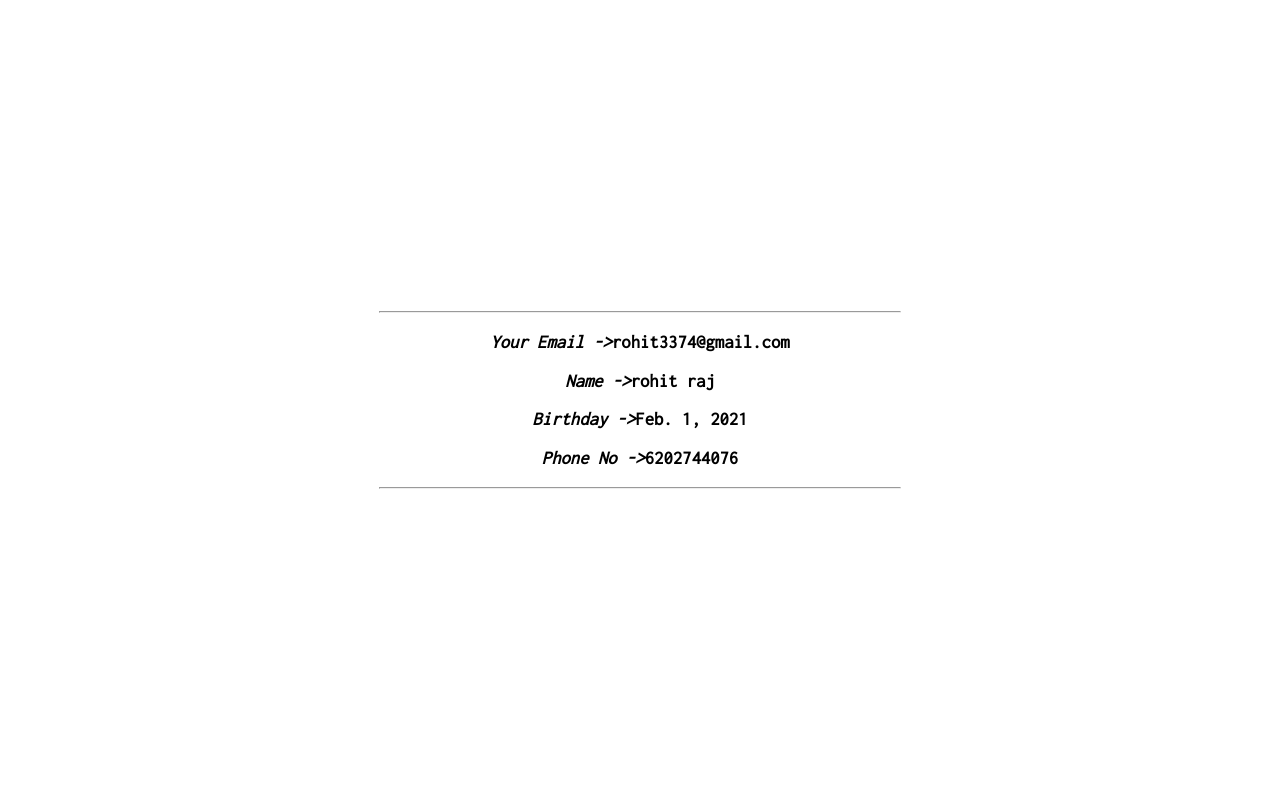
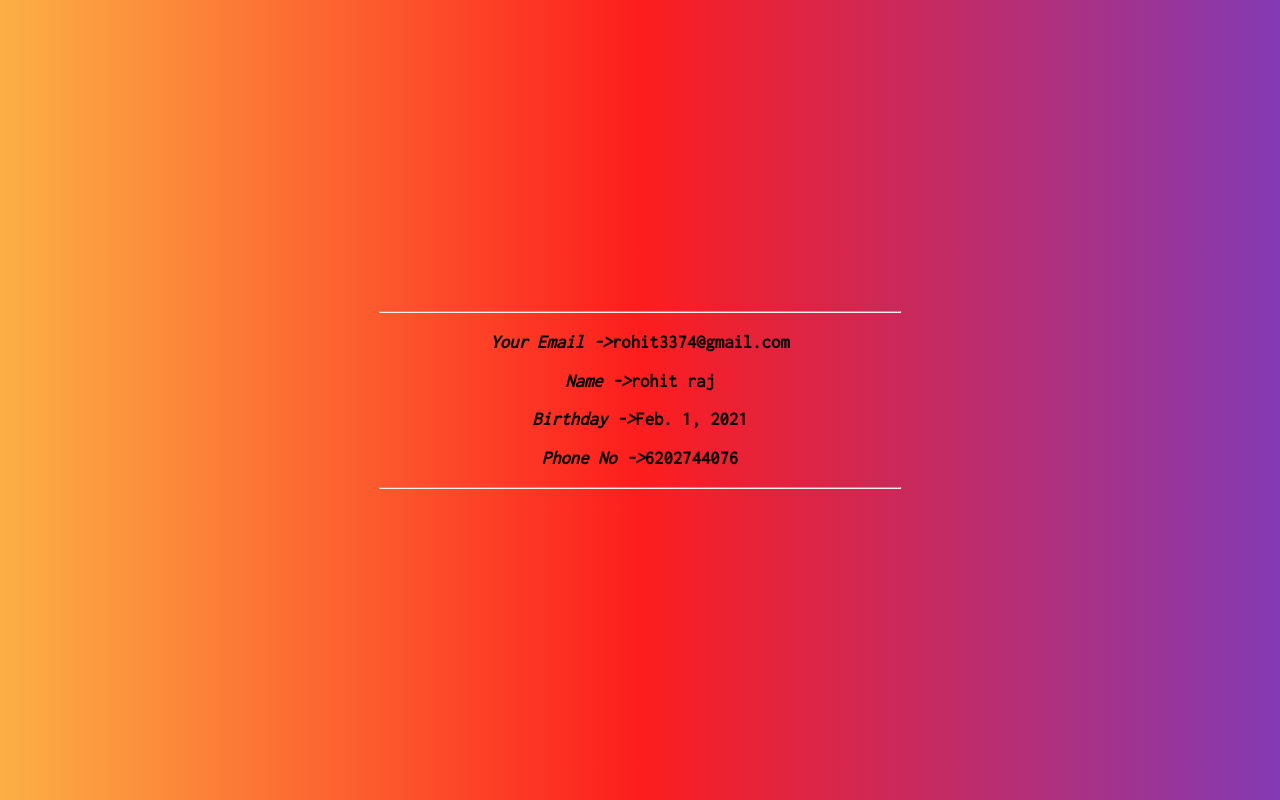
Before and after one commit to r0hitraj/stackfusion-challange, a Django app: page /details/ in a window 1280 px wide. Run offline with Django 3.2, Linux system fonts and the light colour scheme; data comes from the database, SQL or seed files in the repository.

Commit message:
Update base.html

```diff
--- a/stackfusion/templates/base.html
+++ b/stackfusion/templates/base.html
@@ -16,7 +16,10 @@
     padding: 0;
     width: 100%;
     height: 100%;
-    display: table
+    display: table;
+	 background: #833ab4;  /* fallback for old browsers */
+background: -webkit-linear-gradient(to right, #fcb045, #fd1d1d, #833ab4);  /* Chrome 10-25, Safari 5.1-6 */
+background: linear-gradient(to right, #fcb045, #fd1d1d, #833ab4); /* W3C, IE 10+/ Edge, Firefox 16+, Chrome 26+, Opera 12+, Safari 7+ */
 }
 
 .green {
```
